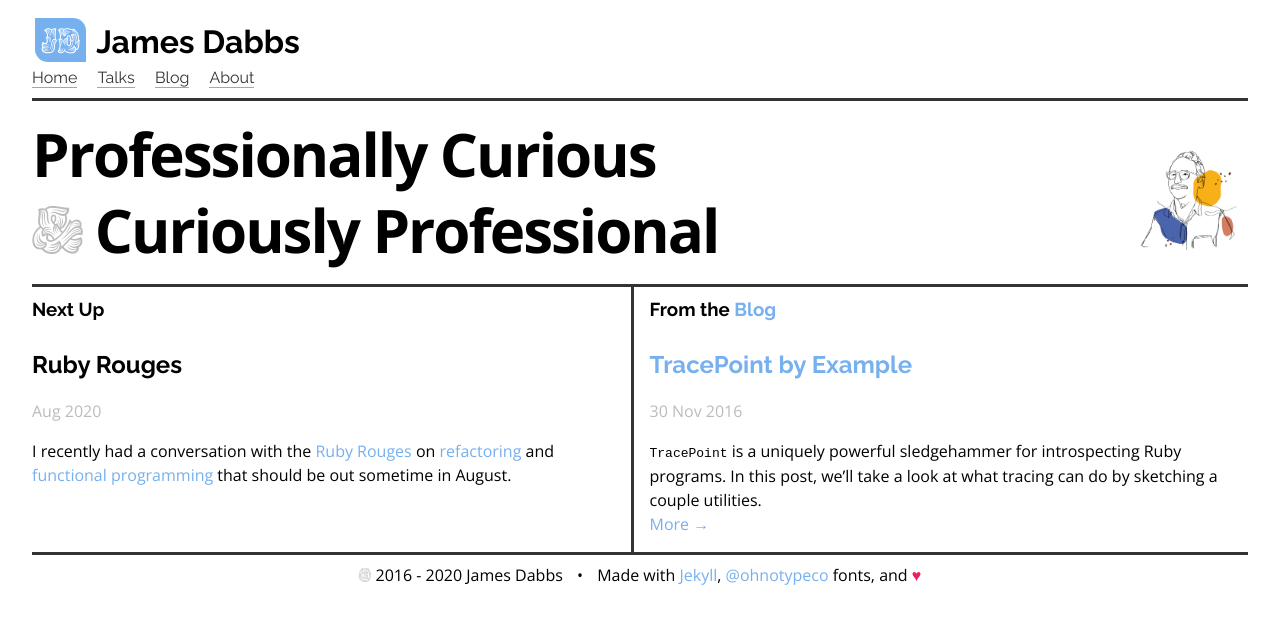
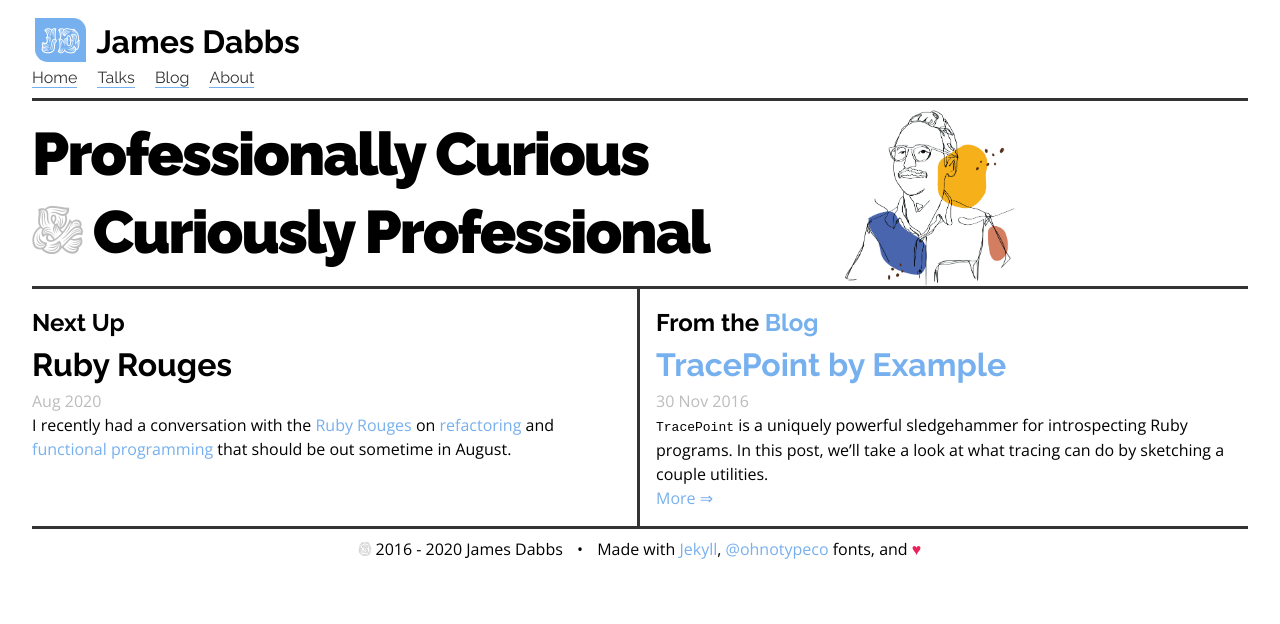
Before and after one commit to jamesdabbs/jamesdabbs.github.io, a Jekyll site: the page built from index.html, in a window 1280 px wide. Shown: the top 624 px of the page. Built offline with Jekyll 4.4.1, drawn with Linux system fonts in a browser that asks for light colours.

Commit message:
Homepage grid

```diff
--- /dev/null
+++ b/_sass/pages/home.sass
@@ -0,0 +1,46 @@
+.home
+  display: grid
+  grid-template-rows: auto auto 1fr
+  grid-template-columns: repeat(12, 1fr)
+
+  .pc, .cp
+    grid-column: 1 / 9
+
+    h1
+      font-size: 60px
+      font-weight: 900
+      letter-spacing: -2px
+      line-height: 1.25em
+
+  .pc
+    grid-row: 1
+
+  .cp
+    grid-row: 2
+    margin-bottom: 1em
+
+  .img
+    z-index: -1
+    grid-column: 9 / 13
+    grid-row: 1 / 3
+    margin-top: -0.5em
+    background-image: url("/assets/images/line.jpg")
+    background-size: contain
+    background-position: left
+    background-repeat: no-repeat
+
+  .next, .blog
+    padding-top: 1em
+    padding-bottom: 1em
+    border-top: $dark $heavy-line solid
+
+  .next
+    grid-row: 3
+    grid-column: 1 / 7
+    padding-right: 1em
+    border-right: $dark $heavy-line solid
+
+  .blog
+    grid-row: 3
+    grid-column: 7 / 13
+    padding-left: 1em
--- a/blog/index.html
+++ b/blog/index.html
@@ -18,7 +18,7 @@ permalink: /blog/
       </div>
       <div class="description">
         {{ post.excerpt }}
-        <a href="{{ post.url }}">More →</a>
+        <a href="{{ post.url }}">More ⇒</a>
       </div>
     </div>
   </section>
--- a/css/main.sass
+++ b/css/main.sass
@@ -15,8 +15,6 @@ $heavy-line: 0.2em
 $header: 'Raleway'
 $copy: 'Open Sans'
 $ornate: 'Hobeaux Rococeaux'
-
-@import 'pages/talks'
 
 body
   font-family: $copy, sans-serif
@@ -86,36 +84,8 @@ pre.highlight
     &:hover
       color: $accent
 
-.jumbotron
-  background-image: url("/assets/images/line.jpg")
-  background-size: contain
-  background-position: right
-  background-repeat: no-repeat
-  padding-bottom: 1em
-  border-bottom: $dark $heavy-line solid
-
-  p
-    font-size: 60px
-    font-weight: 900
-    letter-spacing: -2px
-    line-height: 1.25em
-
-  .me
-    float: left
-    width: 140px
-    border-radius: 70px
-    margin-right: 2em
-
-.next
-  display: flex
-
-  article
-    padding: 0.5em 0 1em
-    flex: 1
-
-    &:nth-child(1)
-      border-right: $dark $heavy-line solid
-      margin-right: 1em
+@import 'pages/home'
+@import 'pages/talks'
 
 .blog
   section
--- a/index.html
+++ b/index.html
@@ -13,36 +13,37 @@ but you may also want to:
 Happy hacking!
 -->
 
-<section class="jumbotron">
-  <!-- <img alt="me" class="me" src="/assets/images/me.jpeg" /> -->
-  <p>Professionally Curious</p>
-  <p>
-    <span class="punctuation medium">&amp;</span>
-    Curiously Professional
-  </p>
-</section>
-<section class="next">
-  <article>
-    <h1>Next Up</h1>
-    <h2>Ruby Rouges</h2>
+<div class="home">
+  <div class="pc">
+    <h1>Professionally Curious</h1>
+  </div>
+  <div class="img"> </div>
+  <div class="cp">
+    <h1>
+      <span class="punctuation medium">&amp;</span>
+      Curiously Professional
+    </h1>
+  </div>
+  <div class="next">
+    <h2>Next Up</h2>
+    <h1>Ruby Rouges</h1>
     <p class="medium">Aug 2020</p>
     <p>I recently had a conversation with the <a href="https://devchat.tv/podcasts/ruby-rogues/">Ruby Rouges</a>
       on <a href="/talks#Refactoring Live: Primitive Obsession">refactoring</a> and <a
         href="http://jdabbs.com/talks/#Category%20Theory%20for%20the%20Working%20Programer">functional
         programming</a>
       that should be out sometime in August.</p>
-  </article>
-
-  <article>
-    <h1>From the <a href="/blog">Blog</a></h1>
+  </div>
+  <div class="blog">
+    <h2>From the <a href="/blog">Blog</a></h2>
     {% assign post = site.posts[0] %}
-    <h2>
+    <h1>
       <a href="{{ post.url }}">
         {{ post.title }}
       </a>
-    </h2>
+    </h1>
     <p class="medium">{{ post.date | date_to_string }}</p>
     {{ post.excerpt }}
-    <a href="{{ post.url }}">More →</a>
-  </article>
-</section>
+    <a href="{{ post.url }}">More ⇒</a>
+  </div>
+</div>
```
Also changed, not shown: assets/images/line.jpg.
